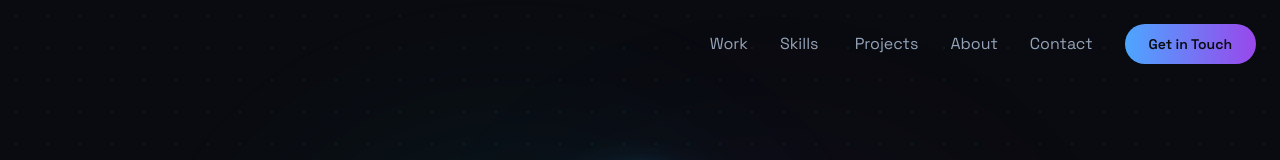
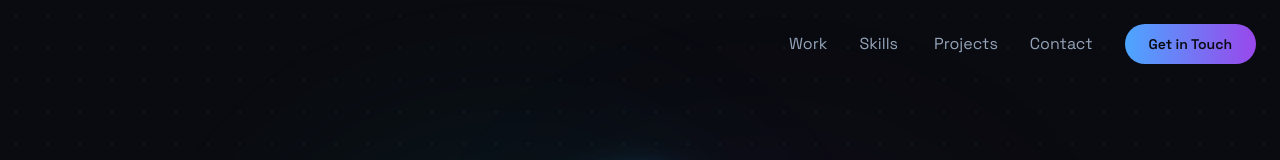
Before and after one commit to oussamarca/oussamaabdel, a React (Vite) app: page / in a window 1280 px wide. Shown: the top 160 px of the page. Built offline with nearby package versions, Linux system fonts and the light colour scheme; the HTML template or start-up script is replaced by a standard one.

Commit message:
Changes
Co-authored-by: oussamarca <161063766+oussamarca@users.noreply.github.com>

```diff
--- a/src/components/layout/Navbar.tsx
+++ b/src/components/layout/Navbar.tsx
@@ -11,9 +11,6 @@ const navLinks = [{
 }, {
   name: "\u00a0Projects",
   href: "#projects"
-}, {
-  name: "About",
-  href: "#about"
 }, {
   name: "Contact",
   href: "#contact"
```
